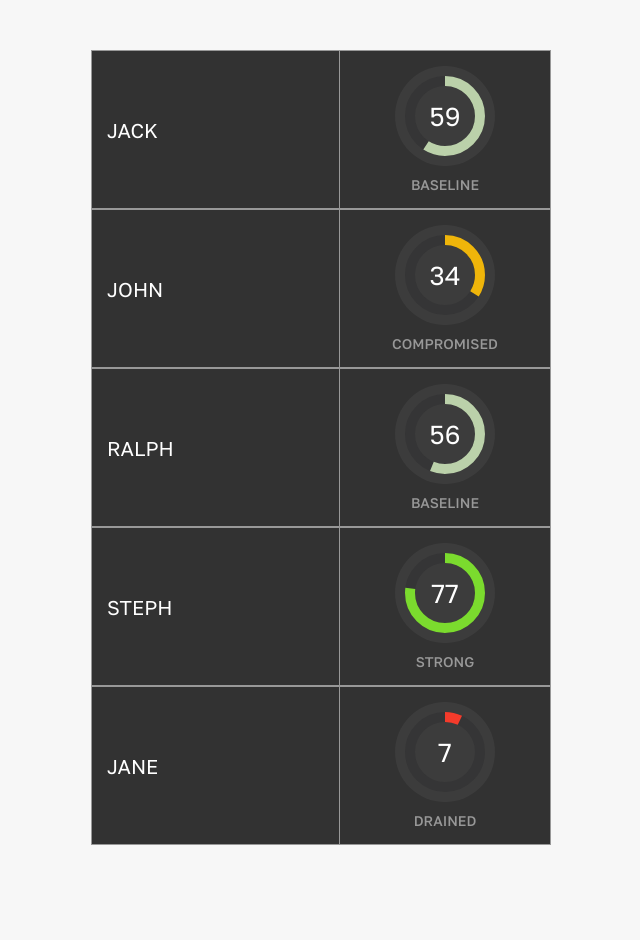
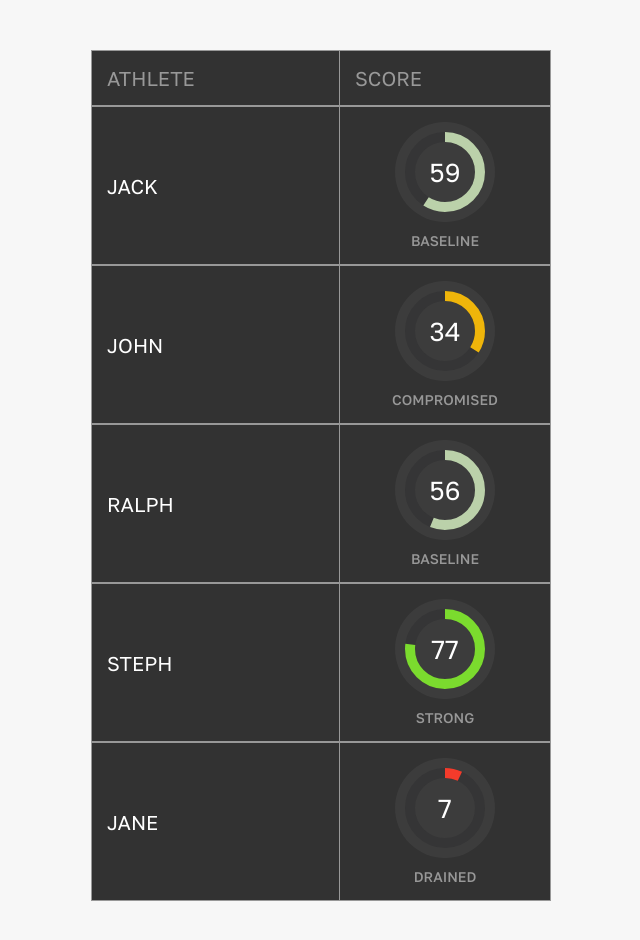
Before and after one commit to joshuadsingh1993/rewire, a React (Vite) app: page / in a window 1280 px wide. Shown: the top 940 px of the page, without its empty margins (319-959 px from the left). Before the commit the page ends 895 px from the top, so only its background shows below. Built offline with nearby package versions, Linux system fonts and the light colour scheme.

Commit message:
feature: Table header component and small fixes

```diff
--- a/src/App.tsx
+++ b/src/App.tsx
@@ -1,5 +1,6 @@
 import TableRow from './components/TableRow'
 import styled from 'styled-components'
+import TableHeader from './components/TableHeader'
 
 const Container = styled.div`
     background: #323232;
@@ -26,9 +27,10 @@ type AppProps = {
 export default function App({ data }: AppProps) {
 	return (
 		<Container>
+			<TableHeader header1="Athlete" header2="Score" />
 			{
 				Object.entries(data).map((athlete, index) => (
-					<TableRow name={athlete[0]} score={athlete[1]['1677658893169'].sc} />
+					<TableRow key={index} name={athlete[0]} score={athlete[1]['1677658893169'].sc} />
 				))
 			}
 		</Container>
--- a/src/components/RadialScore.tsx
+++ b/src/components/RadialScore.tsx
@@ -3,8 +3,8 @@ import styled from 'styled-components'
 import { LEVELS } from '../utils/constants'
 import { getLevelFromScore } from '../utils/helpers'
 
-const ringWidth = 10;
-const size = 80;
+const ringWidth = 10
+const size = 80
 
 const Container = styled.div`
   display: flex;
--- a/src/components/TableHeader.tsx
+++ b/src/components/TableHeader.tsx
@@ -0,0 +1,41 @@
+import styled, { css } from 'styled-components'
+
+const Container = styled.div`
+    display: flex;
+    align-items: center;
+    border: 1px solid ${props => props.theme.colors.textGrey};
+`
+
+const Header = css`
+    display: block;
+    padding: 15px;
+    font-size: 20px;
+    text-transform: uppercase;
+    color: ${props => props.theme.colors.textGrey};
+`
+
+const Header1 = styled.span`
+    ${Header}
+    flex: 1;
+    color: ${props => props.theme.colors.textGrey};
+`
+
+const Header2 = styled.span`
+    ${Header}
+    border-left: 1px solid ${props => props.theme.colors.textGrey};
+    width: 180px;
+`
+
+type TableHeaderProps = {
+    header1: string,
+    header2: string,
+}
+
+export default function TableHeader({ header1, header2 }: TableHeaderProps) {
+	return (
+		<Container>
+			<Header1>{header1}</Header1>
+			<Header2>{header2}</Header2>
+		</Container>
+	)
+}
--- a/src/components/TableRow.tsx
+++ b/src/components/TableRow.tsx
@@ -24,7 +24,7 @@ const RadialContainer = styled.div`
 
 type TableRowProps = {
     name: string,
-    score: number
+    score: number,
 }
 
 export default function TableRow({ name, score }: TableRowProps) {
--- a/src/styles/globalStyles.ts
+++ b/src/styles/globalStyles.ts
@@ -1,6 +1,6 @@
 import { createGlobalStyle } from 'styled-components'
 
-const GlobalStyle = createGlobalStyle<{ theme: any}>`
+const GlobalStyle = createGlobalStyle`
   body {
     margin: 0;
     padding: 0;
```
Lines whose indentation alone changed are shown as unchanged.
